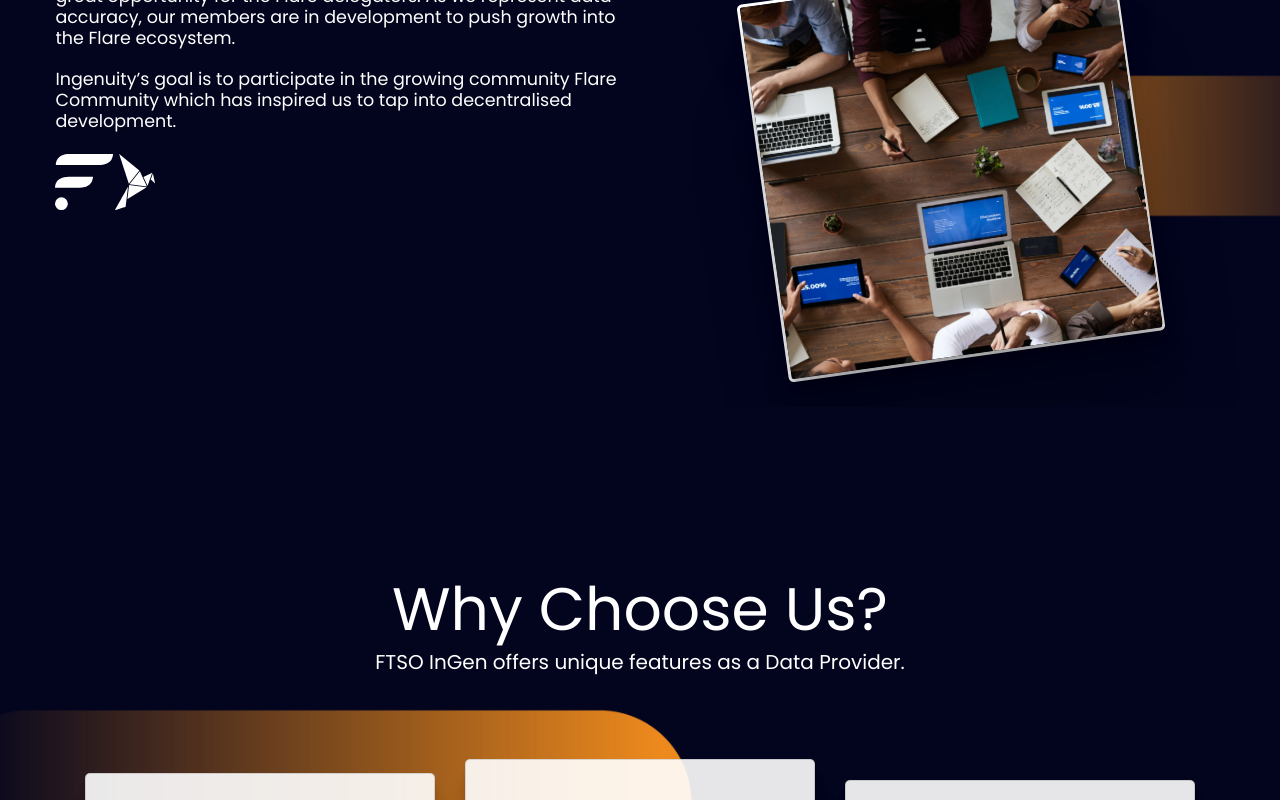
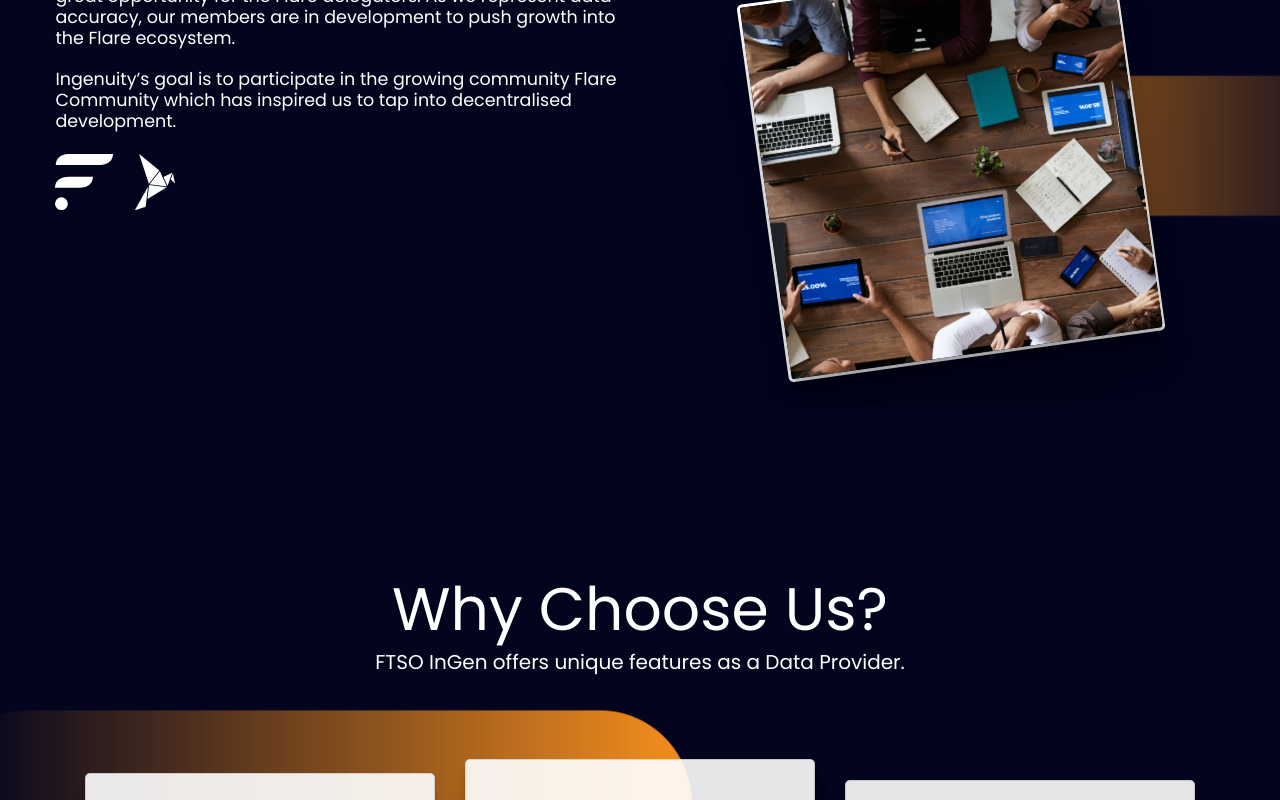
Before and after one commit to IngenLabs/website, a plain HTML site: page index.html in a window 1280 px wide. Shown: the part 1320-2120 px from the top of the page. Drawn offline with nearby package versions, Linux system fonts and the light colour scheme.

Commit message:
logo spacing

```diff
--- a/index.html
+++ b/index.html
@@ -71,7 +71,7 @@
                         <br>
                         <h3 class="subadd">Ingenuity’s goal is to participate in the growing community Flare Community which has inspired us to tap into decentralised development.</h3>
                         <div>
-                        <div><img src="assets/logos/Flare.svg" alt="" class="about-logo">
+                        <div><img src="assets/logos/Flare.svg" alt="" class="about-logo" style="margin-right: 2rem;">
                           <!-- <img src="assets/logos/XRPLedger.svg" alt="" class="about-logo"> -->
                           <img src="assets/logos/Songbird.svg" alt="" class="about-logo">
                         </div>
```
